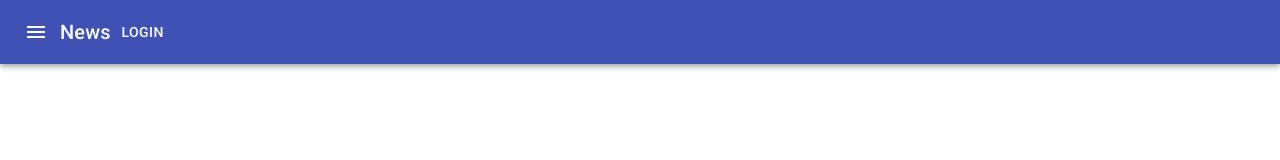
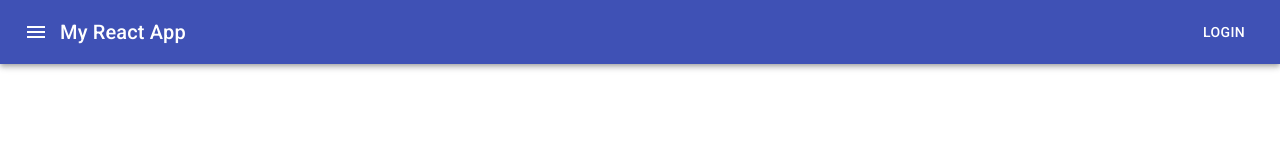
Before and after one commit to souluizfelipe/react-app-mareial-ui-and-react_router, a React (Create React App) app: page / in a window 1280 px wide. Shown: the top 160 px of the page. Built offline with nearby package versions, Linux system fonts and the light colour scheme.

Commit message:
add styles to Header.js and create Heade.styles.js

```diff
--- a/src/pages/Home.js
+++ b/src/pages/Home.js
@@ -1,4 +1,4 @@
-import Header from "../partials/Header"
+import Header from "../partials/Header/Header"
 
 const Home = () => {
   return(
--- a/src/partials/Header.js
+++ b/src/partials/Header/Header.js
@@ -8,15 +8,19 @@
 
 import MenuIcon from '@material-ui/icons/Menu'
 
+import useStyles from './Header.styles'
+
 const Header = () => {
+  const classes = useStyles()
+
   return(
     <AppBar position="static">
       <Toolbar>
         <IconButton edge="start"  color="inherit" aria-label="menu">
           <MenuIcon />
         </IconButton>
-        <Typography variant="h6" >
-          News
+        <Typography variant="h6" className={classes.title} >
+          My React App
         </Typography>
         <Button color="inherit">Login</Button>
       </Toolbar>
--- /dev/null
+++ b/src/partials/Header/Header.styles.js
@@ -0,0 +1,10 @@
+import { makeStyles } from '@material-ui/core/styles'
+
+const useStyles = makeStyles(() => ({
+  title: {
+    flexGrow: 1,
+  },
+
+}))
+
+export default useStyles
```
